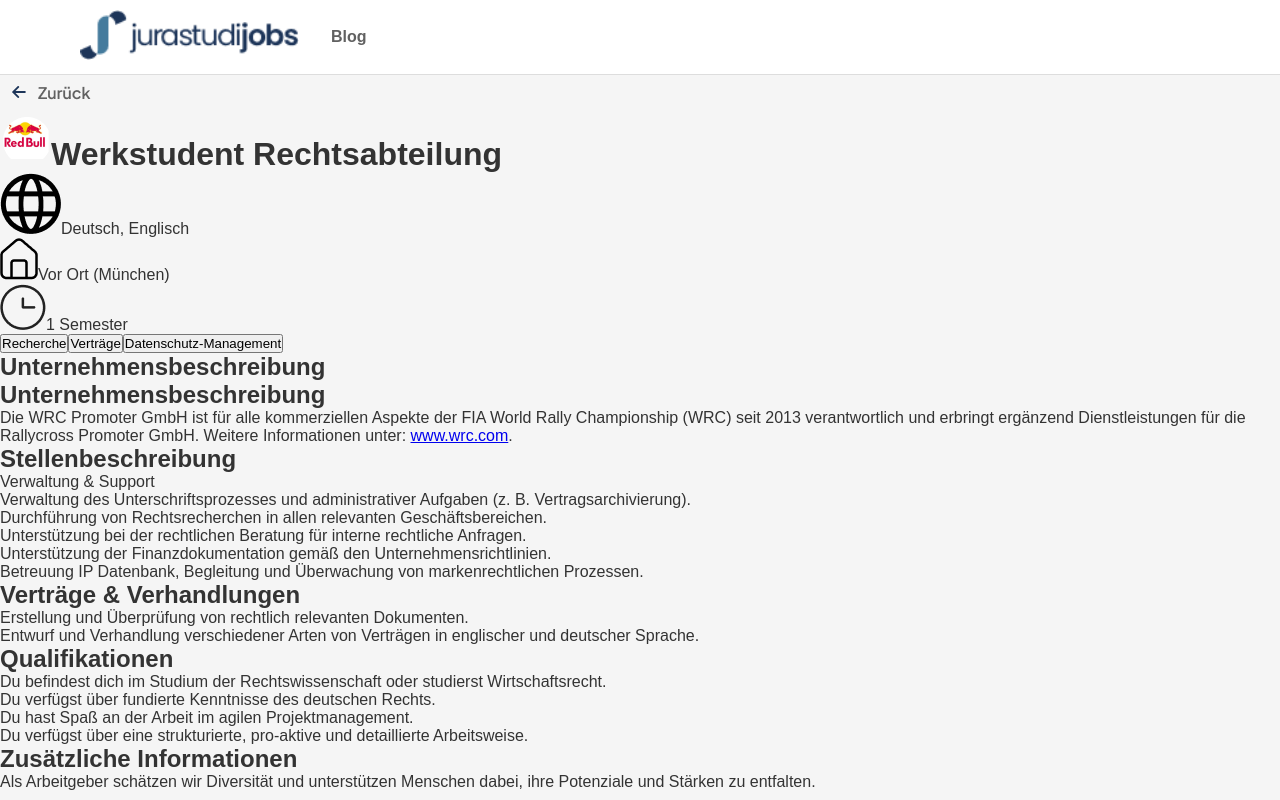
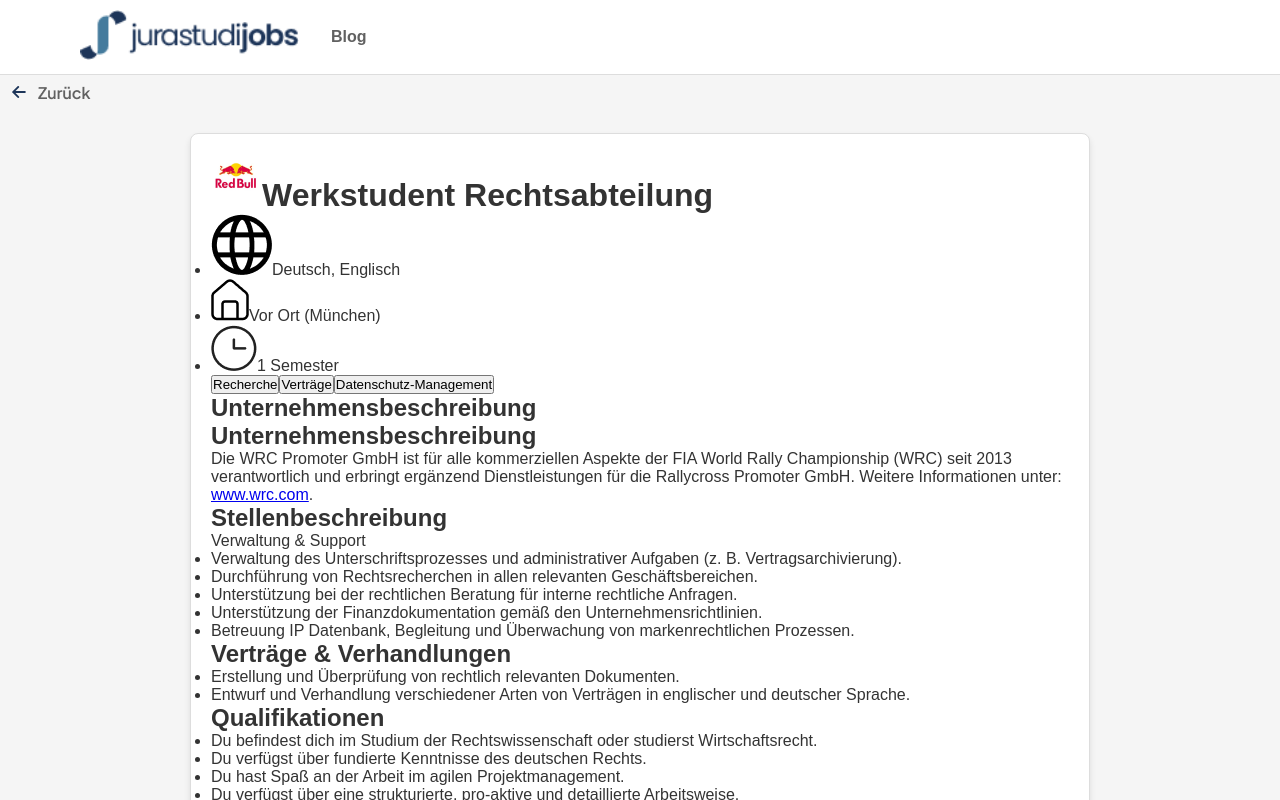
Before and after one commit to starred136/jurastudijobs-portal, a React (Vite) app: page /job/1 in a window 1280 px wide. Shown: the top 800 px of the page. Built offline with nearby package versions, Linux system fonts and the light colour scheme.

Commit message:
let add jobdetailpage

```diff
--- a/src/components/JobDetailsPage/CompanyJobDetail.jsx
+++ b/src/components/JobDetailsPage/CompanyJobDetail.jsx
@@ -11,15 +11,15 @@
         </h1>
         <ul className={styles.jobDetails}>
             <li>
-            <img src={job.languages} alt="Languages" />
+              <img src="/assets/icons/world.png" alt="Languages" />
               <span>Deutsch, Englisch</span>
             </li>
             <li>
-            <img src="/assets/icons/location.svg" alt="Location" />
+              <img src="/assets/icons/home.png" alt="Location" />
               <span>{job.location}</span>
             </li>
             <li>
-            <img src={job.semesterImage} alt="Duration" />
+              <img src="/assets/icons/time.png" alt="Duration" />
               <span>1 Semester</span>
             </li>
           </ul>
--- a/src/components/JobDetailsPage/CompanyJobOptionSection.jsx
+++ b/src/components/JobDetailsPage/CompanyJobOptionSection.jsx
@@ -1,64 +1,14 @@
-// import React from "react";
-// import CompanyJobDetail from "./CompanyJobDetail";
-// import CompanyJobDescription from "./CompanyJobDescription";
-// import ApplyButton from "./ApplyButton";
-// import styles from "../../styles/JobDetailsPage.module.css";
-
-// const CompanyJobOptionSection = ({ job }) => {
-//   return (
-//     <div className={styles.jobListing}>
-//       {/* Company Job Details */}
-//       <CompanyJobDetail job={job} />
-
-//       {/* Job Description */}
-//       <CompanyJobDescription job={job} />
-
-//       {/* Apply Button */}
-//       <ApplyButton job={job} />
-//     </div>
-//   );
-// };
-
-// export default CompanyJobOptionSection;
-
 import React from "react";
 import ApplyButton from "./ApplyButton";
 import CompanyJobDescription from "./CompanyJobDescription";
+import CompanyJobDetail from "./CompanyJobDetail";
 import styles from "../../styles/JobDetailsPage.module.css";
 
 const CompanyJobOptionSection = ({ job }) => {
   return (
-    <div className={styles.jobListing}>
+    <div className={styles["job-listing"]}>
       {/* Company Job Details */}
-      <div className={styles.companyJobDetail}>
-        <div className={styles.jobHeader}>
-          <h1>
-            <img src={job.logo} alt="Company Logo" className={styles.headerImage} />
-            {job.title}
-          </h1>
-          <ul className={styles.jobDetails}>
-            <li>
-              <img src="/assets/icons/world.png" alt="Languages" />
-              <span>Deutsch, Englisch</span>
-            </li>
-            <li>
-              <img src="/assets/icons/home.png" alt="Location" />
-              <span>{job.location}</span>
-            </li>
-            <li>
-              <img src="/assets/icons/time.png" alt="Duration" />
-              <span>1 Semester</span>
-            </li>
-          </ul>
-        </div>
-        <div className={styles.ligneBoutons}>
-          {job.tags.map((tag, index) => (
-            <button key={index} className={styles.btnNonCliquable}>
-              {tag}
-            </button>
-          ))}
-        </div>
-      </div>
+      <CompanyJobDetail job={job} />
 
       {/* Job Description */}
       <CompanyJobDescription job={job} />
```
Lines whose indentation alone changed are shown as unchanged.
